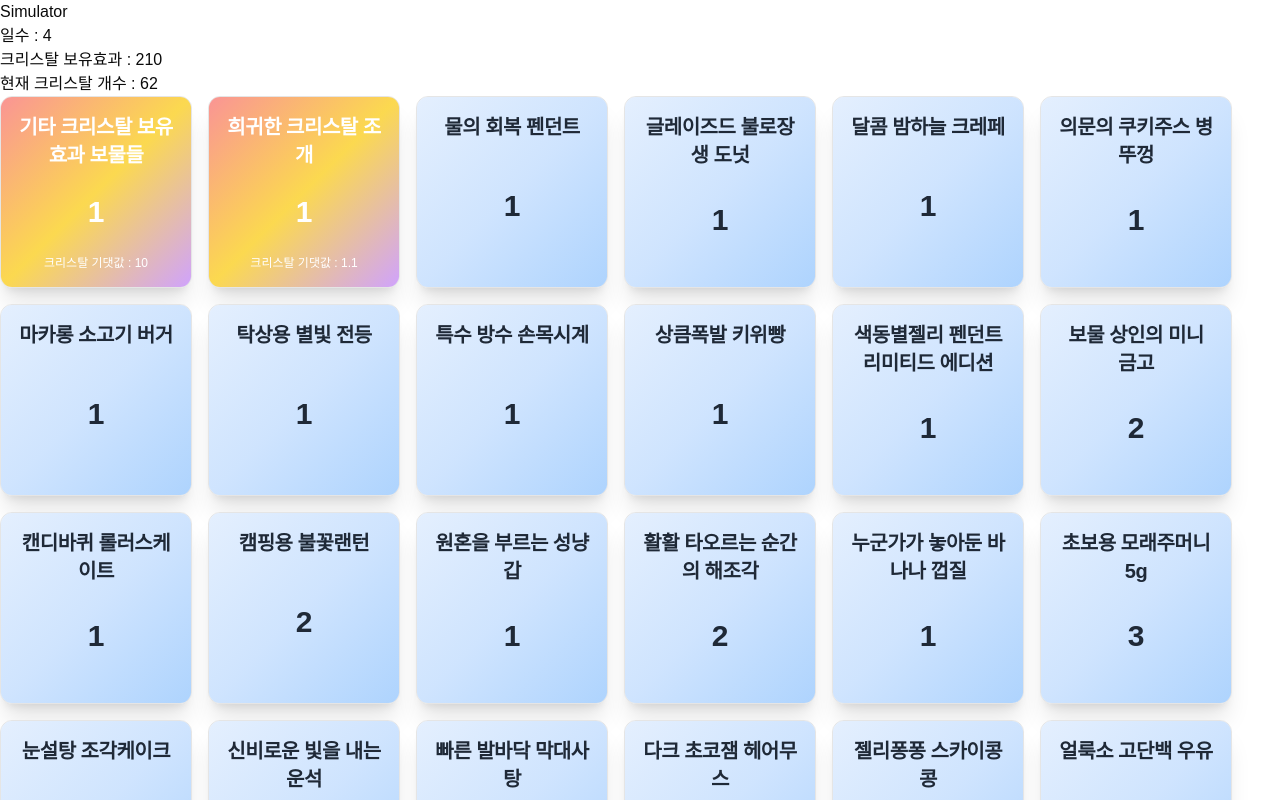
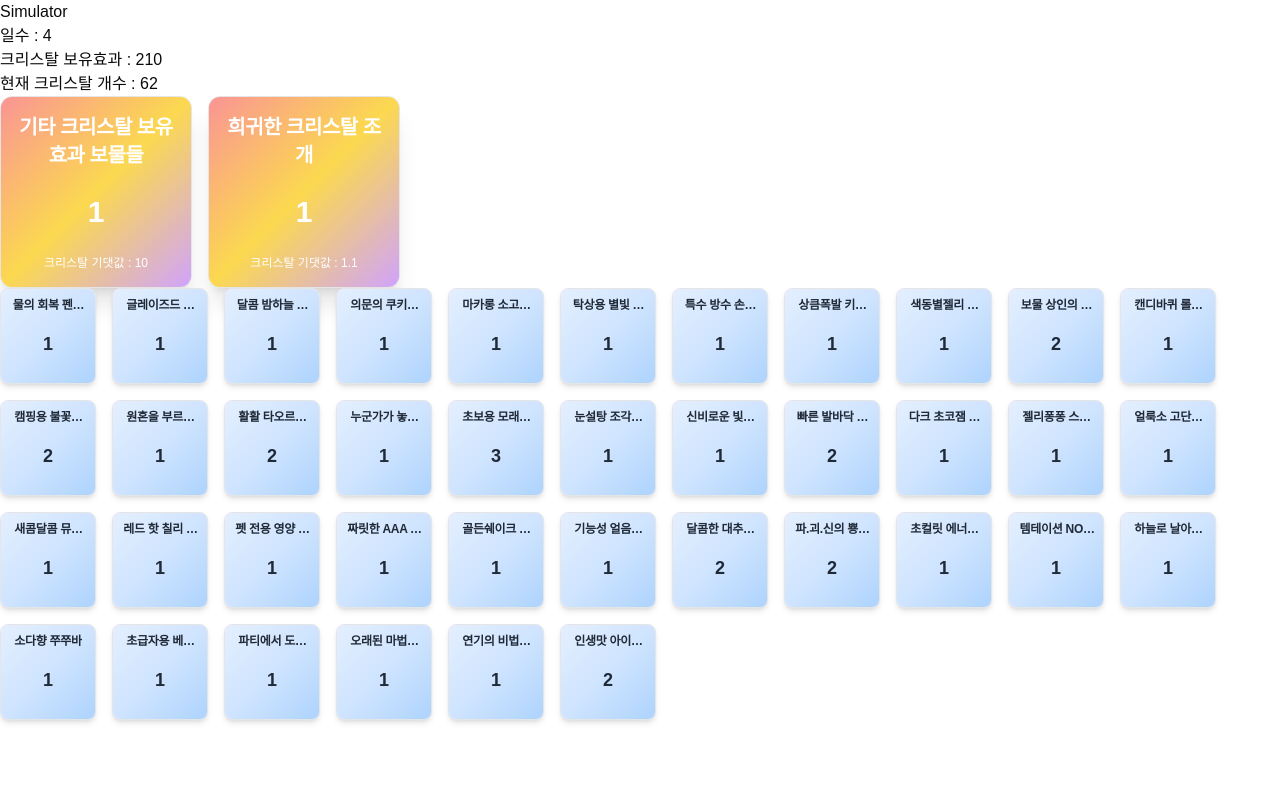
Before and after one commit to syki66/cookierun-crystal-simulator, a Next.js app: page / in a window 1280 px wide. Shown: the top 800 px of the page. Built offline with nearby package versions, Linux system fonts and the light colour scheme.

Commit message:
feat: 특수, 일반 카드 컴포넌트 분리

```diff
--- a/components/inventory.tsx
+++ /dev/null
@@ -1,51 +0,0 @@
-import {
-  Card,
-  CardContent,
-  CardDescription,
-  CardTitle,
-} from '@/components/ui/card';
-import { inventoryProps } from '@/types/inventory';
-import { useEffect } from 'react';
-
-interface InventoryProps {
-  items: inventoryProps[];
-}
-
-const Inventory: React.FC<InventoryProps> = ({ items }) => {
-  return (
-    <div className="flex flex-wrap gap-4">
-      {items.map((item: inventoryProps) => (
-        <div className="">
-          <Card className="w-48 h-48 overflow-hidden rounded-xl shadow-xl transform transition-all hover:scale-105 hover:shadow-2xl">
-            <div
-              className={`absolute inset-0 bg-gradient-to-br ${
-                item.name.includes('크리스탈')
-                  ? 'from-red-400 via-yellow-400 via-green-400 via-blue-400 via-indigo-400 to-purple-400'
-                  : 'from-blue-100 via-blue-200 to-blue-300'
-              } animate-gradient opacity-75`}
-            ></div>
-            <CardContent
-              className={`relative h-full flex flex-col items-center justify-between ${
-                item.name.includes('크리스탈') ? 'text-white' : 'text-gray-800'
-              } p-4 z-10`}
-            >
-              <CardTitle className="text-xl font-bold text-center">
-                {item.name}
-              </CardTitle>
-              <p className="text-3xl font-bold">{item.count}</p>
-              {
-                <CardDescription className="text-center text-xs text-white">
-                  {item.expectedValue !== 0
-                    ? `크리스탈 기댓값 : ${item.expectedValue}`
-                    : ''}
-                </CardDescription>
-              }
-            </CardContent>
-          </Card>
-        </div>
-      ))}
-    </div>
-  );
-};
-
-export default Inventory;
--- /dev/null
+++ b/components/inventory/inventory.tsx
@@ -0,0 +1,38 @@
+import { inventoryProps } from '@/types/inventory';
+import SpecialCard from './special-card';
+import RegularCard from './regular-card';
+
+interface InventoryProps {
+  items: {
+    crystalItems: inventoryProps[];
+    nonCrystalItems: inventoryProps[];
+  };
+}
+
+const Inventory: React.FC<InventoryProps> = ({ items }) => {
+  return (
+    <>
+      <div className="flex flex-wrap gap-4">
+        {items.crystalItems.map((item: inventoryProps) => (
+          <SpecialCard
+            name={item.name}
+            count={item.count}
+            expectedValue={item.expectedValue}
+          />
+        ))}
+      </div>
+
+      <div className="flex flex-wrap gap-4">
+        {items.nonCrystalItems.map((item: inventoryProps) => (
+          <RegularCard
+            name={item.name}
+            count={item.count}
+            expectedValue={item.expectedValue}
+          />
+        ))}
+      </div>
+    </>
+  );
+};
+
+export default Inventory;
--- /dev/null
+++ b/components/inventory/regular-card.tsx
@@ -0,0 +1,37 @@
+import {
+  Card,
+  CardContent,
+  CardDescription,
+  CardTitle,
+} from '@/components/ui/card';
+
+interface RegularCardProps {
+  name: string;
+  expectedValue: number;
+  count: number;
+}
+
+const RegularCard: React.FC<RegularCardProps> = ({
+  name,
+  expectedValue,
+  count,
+}) => {
+  return (
+    <Card className="w-24 h-24 overflow-hidden rounded-lg shadow-md transform transition-all hover:scale-105 hover:shadow-lg">
+      <div className="absolute inset-0 bg-gradient-to-br from-blue-100 via-blue-200 to-blue-300 opacity-75"></div>
+      <CardContent className="relative h-full flex flex-col items-center justify-between text-gray-800 p-2 z-10">
+        <CardTitle className="text-xs font-bold text-center line-clamp-1">
+          {name}
+        </CardTitle>
+        <p className="text-lg font-bold">{count}</p>
+        {
+          <CardDescription className="text-center text-[8px] line-clamp-2">
+            {''}
+          </CardDescription>
+        }
+      </CardContent>
+    </Card>
+  );
+};
+
+export default RegularCard;
--- /dev/null
+++ b/components/inventory/special-card.tsx
@@ -0,0 +1,35 @@
+import {
+  Card,
+  CardContent,
+  CardDescription,
+  CardTitle,
+} from '@/components/ui/card';
+
+interface SpecialCardProps {
+  name: string;
+  expectedValue: number;
+  count: number;
+}
+
+const SpecialCard: React.FC<SpecialCardProps> = ({
+  name,
+  expectedValue,
+  count,
+}) => {
+  return (
+    <Card className="w-48 h-48 overflow-hidden rounded-xl shadow-xl transform transition-all hover:scale-105 hover:shadow-2xl">
+      <div className="absolute inset-0 bg-gradient-to-br from-red-400 via-yellow-400 via-green-400 via-blue-400 via-indigo-400 to-purple-400 opacity-75 animate-gradient"></div>
+      <CardContent className="relative h-full flex flex-col items-center justify-between text-white p-4 z-10">
+        <CardTitle className="text-xl font-bold text-center">{name}</CardTitle>
+        <p className="text-3xl font-bold">{count}</p>
+        {
+          <CardDescription className="text-center text-xs text-white">
+            크리스탈 기댓값 : {expectedValue}
+          </CardDescription>
+        }
+      </CardContent>
+    </Card>
+  );
+};
+
+export default SpecialCard;
--- a/components/simulator.tsx
+++ b/components/simulator.tsx
@@ -4,8 +4,8 @@ import { useEffect, useState } from 'react';
 
 import { gachaMachine } from '@/lib/gacha';
 import { inventoryProps } from '@/types/inventory';
-import Inventory from './inventory';
-import { moveCrystalToFront } from '@/lib/sort';
+import Inventory from './inventory/inventory';
+import { splitArrayByCrystalKeyword } from '@/lib/split';
 
 const Simulator: React.FC = () => {
   const [crystals, setCrystals] = useState(0); // 현재 보유한 크리스탈 개수
@@ -60,7 +60,7 @@ const Simulator: React.FC = () => {
       <div>일수 : {date}</div>
       <div>크리스탈 보유효과 : {crystalsPerDay}</div>
       <div>현재 크리스탈 개수 : {crystals}</div>
-      <Inventory items={moveCrystalToFront(inventory)} />
+      <Inventory items={splitArrayByCrystalKeyword(inventory)} />
     </>
   );
 };
--- a/lib/sort.ts
+++ /dev/null
@@ -1,9 +0,0 @@
-import { inventoryProps } from '@/types/inventory';
-
-// 크리스탈 키워드를 배열 최상단으로 이동해주는 함수
-export const moveCrystalToFront = (items: inventoryProps[]) => {
-  const crystalObjects = items.filter((item) => item.name.includes('크리스탈'));
-  const otherObjects = items.filter((item) => !item.name.includes('크리스탈'));
-
-  return [...crystalObjects, ...otherObjects];
-};
--- /dev/null
+++ b/lib/split.ts
@@ -0,0 +1,11 @@
+import { inventoryProps } from '@/types/inventory';
+
+// 크리스탈 키워드 유무로 배열을 분리해주는 함수
+export const splitArrayByCrystalKeyword = (items: inventoryProps[]) => {
+  const crystalItems = items.filter((item) => item.name.includes('크리스탈'));
+  const nonCrystalItems = items.filter(
+    (item) => !item.name.includes('크리스탈')
+  );
+
+  return { crystalItems, nonCrystalItems };
+};
--- a/types/inventory.ts
+++ b/types/inventory.ts
@@ -1,5 +1,5 @@
 export type inventoryProps = {
   name: string;
   count: number;
-  expectedValue?: number;
+  expectedValue: number;
 };
```
